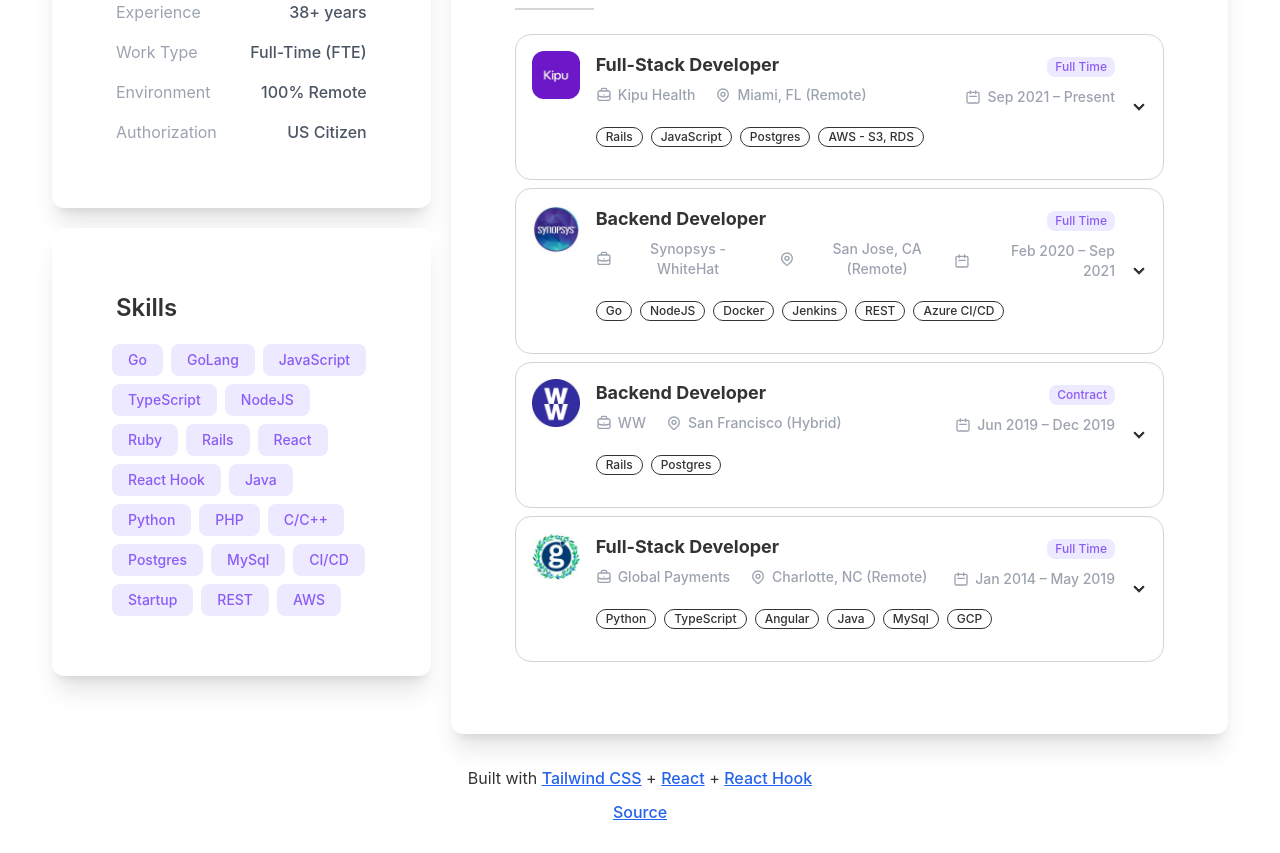
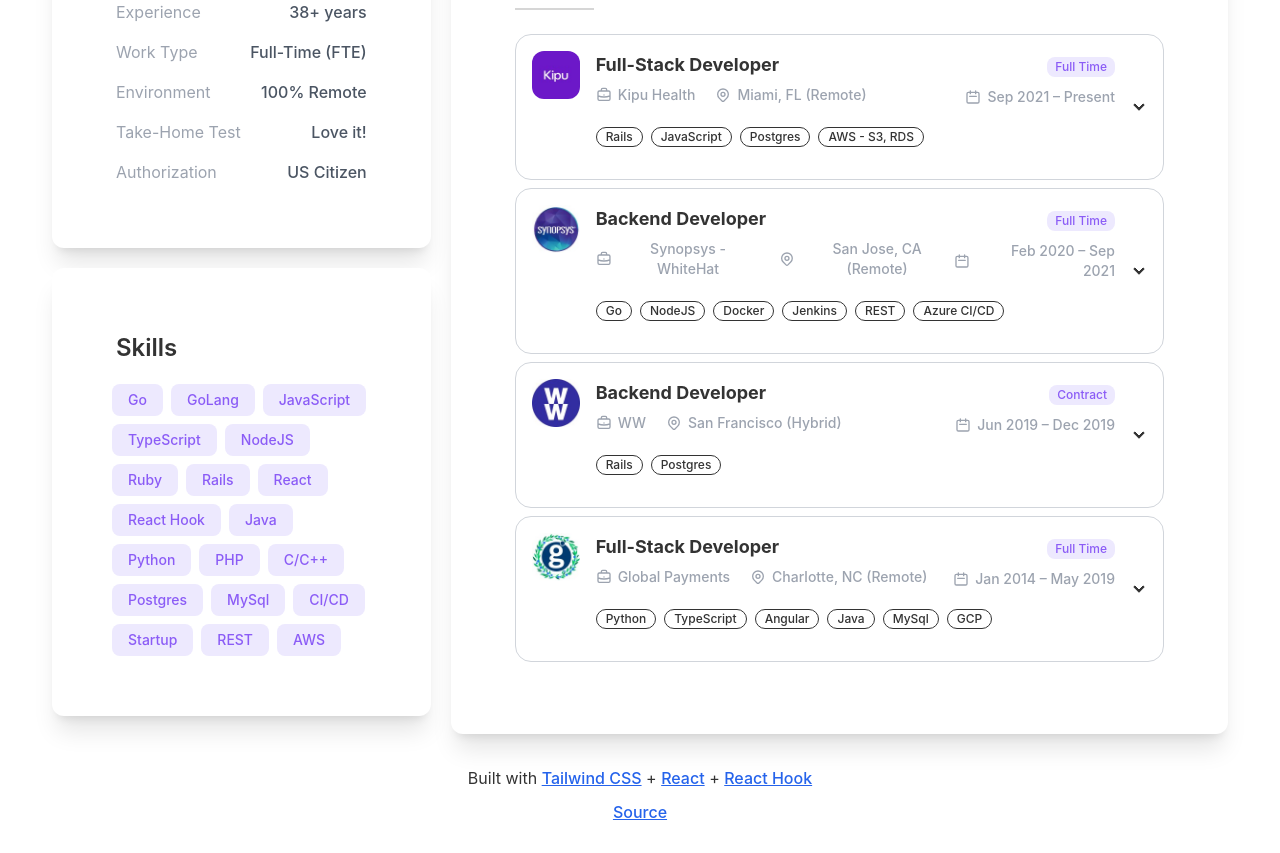
Before and after one commit to developertogo/portfolio, a React (Vite) app: page / in a window 1280 px wide. Shown: the part 802-1655 px from the top of the page. Built offline with nearby package versions, Linux system fonts and the light colour scheme.

Commit message:
Add take-home test in quick facts section

```diff
--- a/src/App.jsx
+++ b/src/App.jsx
@@ -71,6 +71,10 @@
                   <div className="flex justify-between">
                     <div className="text-gray-400">Environment</div>
                     <div className="font-medium text-right text-gray-600">100% Remote</div>
+                  </div>
+                  <div className="flex justify-between">
+                    <div className="text-gray-400">Take-Home Test</div>
+                    <div className="font-medium text-right text-gray-600">Love it!</div>
                   </div>
                   <div className="flex justify-between">
                     <div className="text-gray-400">Authorization</div>
```
